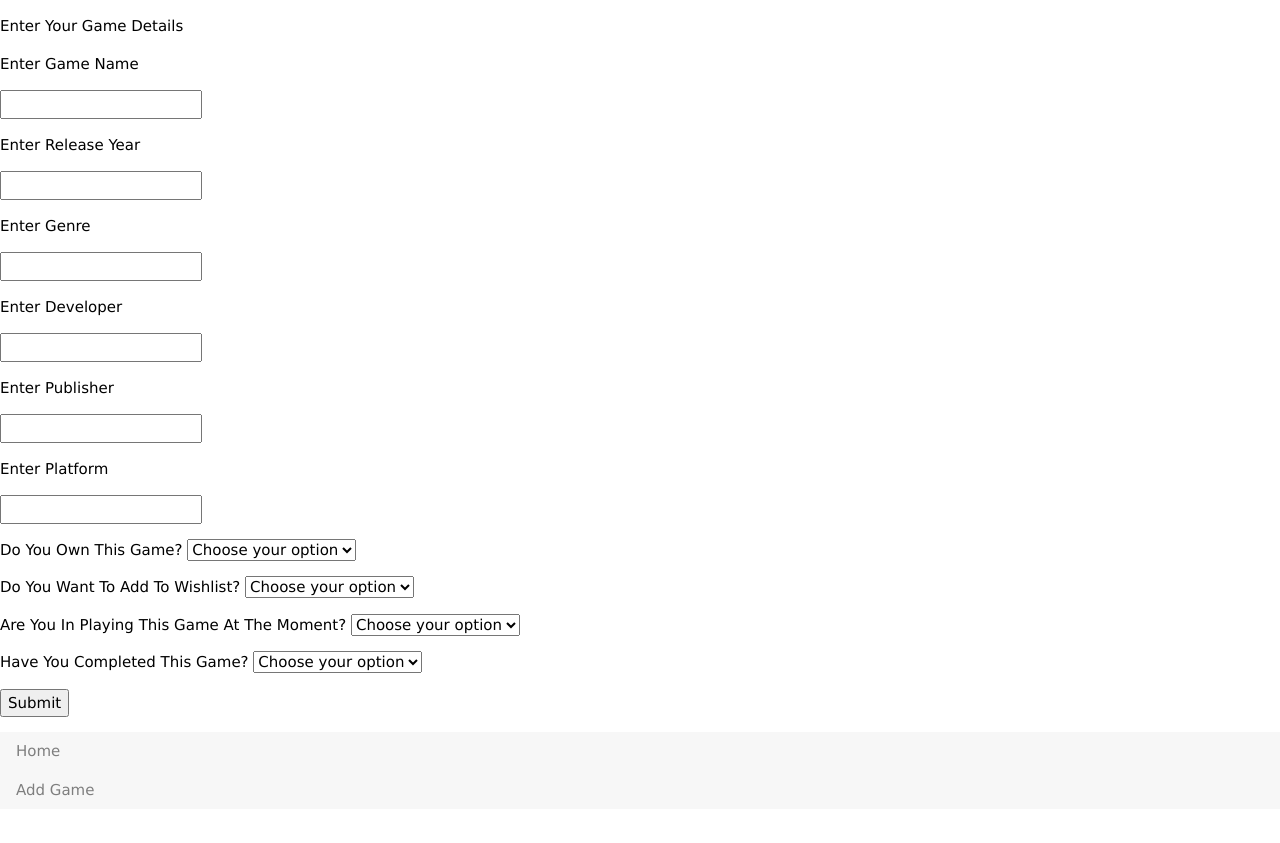
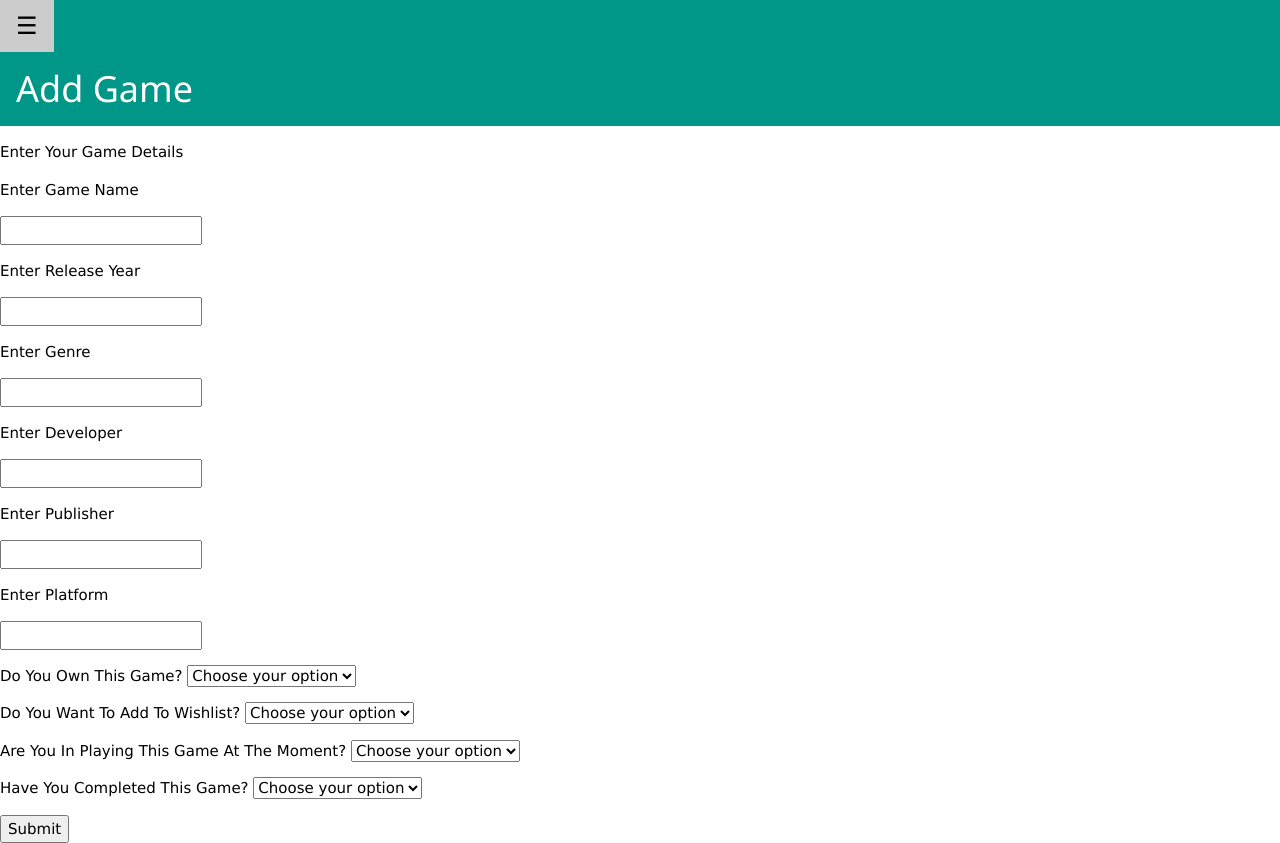
Before and after one commit to Spwilson87/Video-game-tracker, a Flask app: page /add_games in a window 1280 px wide. Before the commit the page ends 796 px from the top, so only its background shows below. Run offline with Flask 2, Linux system fonts and the light colour scheme; some libraries are stand-ins or nearby versions.

Commit message:
removed nav bar added side bar with links

```diff
--- a/webapp/templates/base.html
+++ b/webapp/templates/base.html
@@ -31,16 +31,43 @@
 <body>
     {% block img %}
     {% endblock %}
-{% block content %}{% endblock %}
-
-    <div style="opacity: 0.5;">
-        <div class="w3-bar-block w3-light-grey">
-            <a href="/" class="w3-bar-item w3-button">Home</a>
-            <a href="/add_games" class="w3-bar-item w3-button">Add Game</a>
-
-        </div>
-    </div>
 
 
+
+<!-- Sidebar -->
+<div class="w3-sidebar w3-bar-block w3-border-right" style="display:none" id="mySidebar">
+    <button onclick="w3_close()" class="w3-bar-item w3-large">Close &times;</button>
+    <a href="/home" class="w3-bar-item w3-button">Home</a>
+    <a href="/add_games" class="w3-bar-item w3-button">Add new game</a>
+    <a href="/owned_table" class="w3-bar-item w3-button">Owned games</a>
+    <a href="/wishlist_table" class="w3-bar-item w3-button">Wishlist</a>
+    <a href="/playing_table" class="w3-bar-item w3-button">Currently playing</a>
+    <a href="/completed_table" class="w3-bar-item w3-button">Games completed</a>
+  </div>
+
+  <!-- Page Content -->
+  <div class="w3-teal">
+    <button class="w3-button w3-teal w3-xlarge" onclick="w3_open()">☰</button>
+    <div class="w3-container">
+    {% block bar %}
+        <h1>base</h1>
+    {% endblock %}
+    </div>
+  </div>
+
+
+
+
+  <script>
+  function w3_open() {
+    document.getElementById("mySidebar").style.display = "block";
+  }
+
+  function w3_close() {
+    document.getElementById("mySidebar").style.display = "none";
+  }
+  </script>
+
+  {% block content %}{% endblock %}
 </body>
 </html>
```
